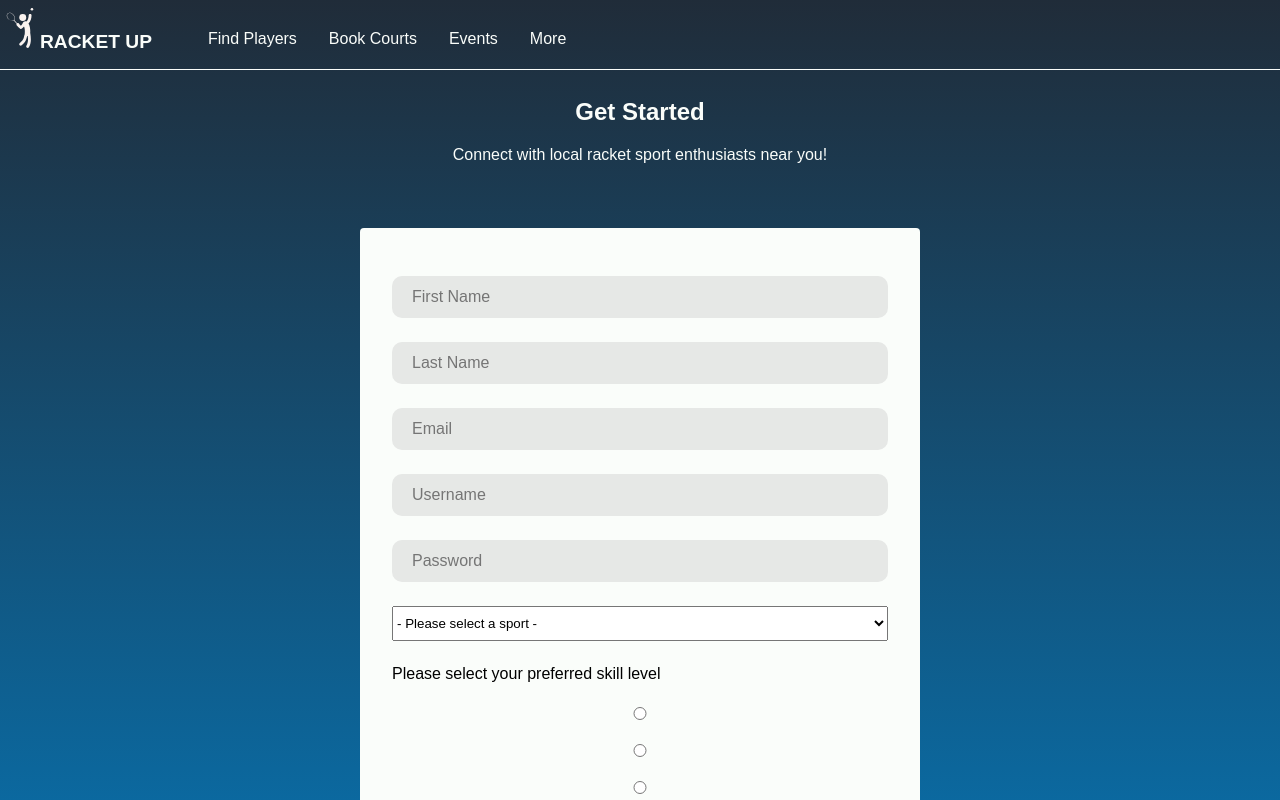
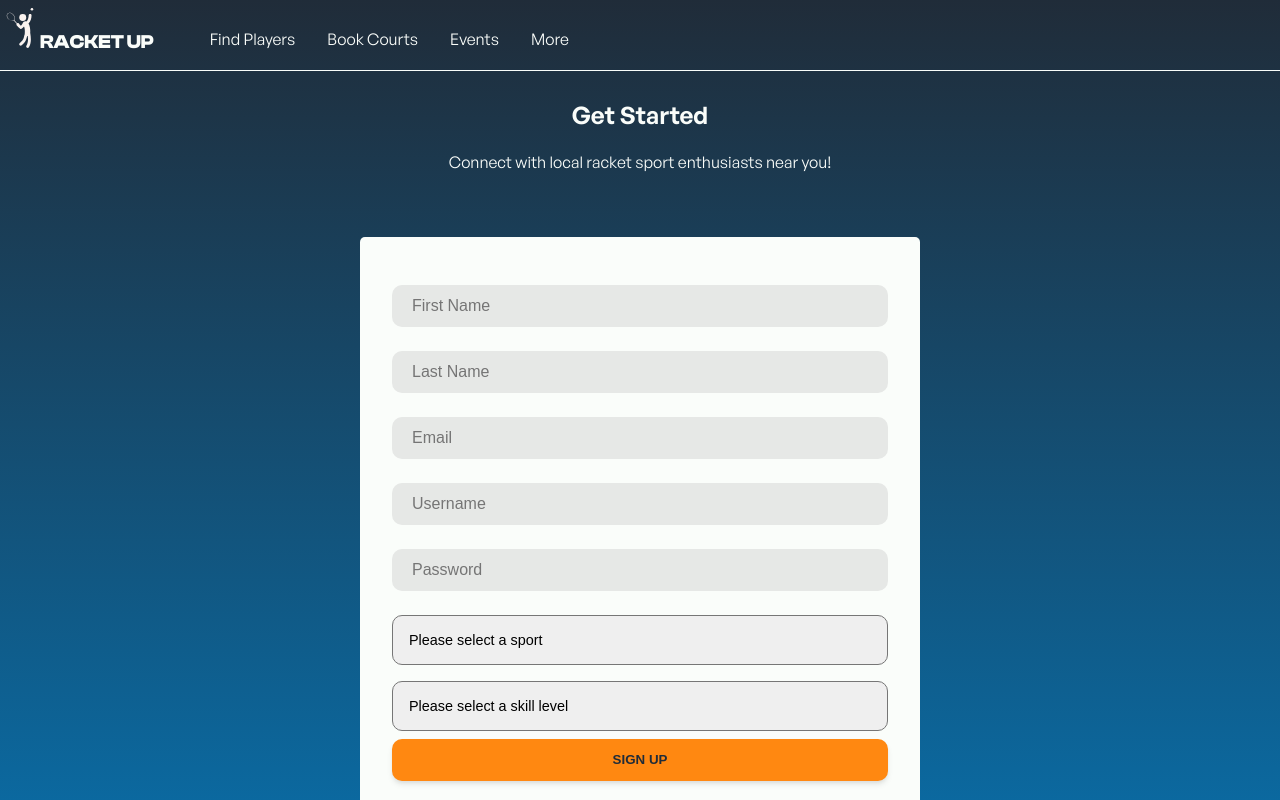
Before and after one commit to leon-bw/Racket-Up-Client, a React (Vite) app: page /signup in a window 1280 px wide. Shown: the top 800 px of the page. Built offline with nearby package versions, Linux system fonts and the light colour scheme.

Commit message:
Change radio buttons to dropdown to get values and fix form submit

```diff
--- a/src/App.jsx
+++ b/src/App.jsx
@@ -5,6 +5,7 @@ import NavigationMobile from "./Components/NavigationMobile/NavigationMobile";
 import HomePage from "./Pages/HomePage/HomePage";
 import SignUpPage from "./Pages/SignUpPage/SignUpPage";
 import LoginPage from "./Pages/LoginPage/LoginPage";
+import ProfilePage from "./Pages/ProfilePage/ProfilePage";
 
 function App() {
   return (
@@ -16,6 +17,7 @@ function App() {
           <Route path="/" element={<HomePage />} />
           <Route path="/signup" element={<SignUpPage />} />
           <Route path="/login" element={<LoginPage />} />
+          <Route path="/profile" element={<ProfilePage />} />
         </Routes>
       </BrowserRouter>
     </>
@@ -24,5 +26,5 @@ function App() {
 
 export default App;
 
-{/* <Route path="/profile" element={<ProfilePage />} />
-<Route path="*" element={<NotFoundPage />} /> */}
+
+{/* <Route path="*" element={<NotFoundPage />} /> */}
--- a/src/Components/Branding/Branding.scss
+++ b/src/Components/Branding/Branding.scss
@@ -18,5 +18,6 @@
         font-size: 1.2rem;
         display: inline-block;
         margin-bottom: 1rem;
+        font-family: "ClashDisplay";
     }
 }
--- a/src/Components/Button/Button.jsx
+++ b/src/Components/Button/Button.jsx
@@ -5,7 +5,7 @@ const Button = ({ children, className }) => {
   return (
     <motion.button
       className="btn"
-      whileHover={{ scale: 1.2 }}
+      whileHover={{ scale: 1.1 }}
       whileTap={{ scale: 0.9 }}
       transition={{ type: "spring", stiffness: 400, damping: 17 }}
     >
--- a/src/Components/Button/Button.scss
+++ b/src/Components/Button/Button.scss
@@ -6,11 +6,12 @@
     color: $primary-dark;
     border-radius: 10px;
     border: none;
-    padding: 0.65rem 1.25rem;
+    padding: 0.85rem 1.25rem;
     width: 100%;
     font-weight: 600;
     text-transform: uppercase;
     box-shadow: $shadow;
+    cursor: pointer;
 
 
     &--border{
--- a/src/Pages/LoginPage/LoginPage.jsx
+++ b/src/Pages/LoginPage/LoginPage.jsx
@@ -8,24 +8,34 @@ import Button from "../../Components/Button/Button";
 const LoginPage = () => {
   const navigate = useNavigate();
 
+  // const [isLoggedIn, setIsLoggedIn] = useState(false);
   const [error, setError] = useState("");
 
   const handleSubmit = async (e) => {
     e.preventDefault();
+
+    if(!e.target.username.value || !e.target.password.value) {
+      // Todo show a message to user
+      return
+    }
+
     try {
       const response = await axios.post(
         "http://localhost:8080/api/users/login",
         {
-          email: e.target.email.value,
+          username: e.target.username.value,
           password: e.target.password.value,
         }
       );
 
-      sessionStorage.setItem("AuthToken", response.data.token);
+      sessionStorage.setItem("AuthToken", response.data.authToken);
+
+      // setIsLoggedIn(true);
 
       navigate("/profile");
     } catch (error) {
-      setError(error.response.data);
+      console.log(error)
+      setError(error.response.data.error.message);
     }
   };
 
@@ -36,8 +46,9 @@ const LoginPage = () => {
           <div className="login__header">
             <h1 className="login__heading">Sign In</h1>
             <p className="login__text">
-              New user?
-              <Link to="/signup" class="login__switch-page">
+              New user ?
+              <Link to="/signup" className="login__switch-page">
+                {" "}
                 Create an account
               </Link>
             </p>
--- a/src/Pages/LoginPage/LoginPage.scss
+++ b/src/Pages/LoginPage/LoginPage.scss
@@ -21,10 +21,19 @@
 
     &__forgot-password {
         color: $primary;
+
+        &:hover {
+            text-decoration: underline;
+            cursor: pointer;
+        }
     }
 
     &__switch-page {
         color: $primary;
+
+        &:hover {
+            text-decoration: underline;
+        }
     }
 
 }
--- a/src/Pages/SignUpPage/SignUpPage.jsx
+++ b/src/Pages/SignUpPage/SignUpPage.jsx
@@ -23,9 +23,10 @@ const SignUpPage = () => {
         role: "user",
       });
       navigate("/login");
+
     } catch (error) {
       e.target.reset();
-      setError(error.response.data);
+      setError(error.response.data.error.message);
     }
   };
 
@@ -66,63 +67,28 @@ const SignUpPage = () => {
               placeholder="Password"
             />
             <select name="sport" id="sport">
-              <option value="">- Please select a sport -</option>
+              <option value="">Please select a sport</option>
               <option value="Tennis">Tennis</option>
               <option value="Squash">Squash</option>
               <option value="Badminton">Badminton</option>
             </select>
-            <legend>Please select your preferred skill level</legend>
-            <section className="radio">
-              <Input
-                className="radio__option"
-                type="radio"
-                name="skill_level"
-                id="1"
-                value="novice"
-                label="Novice"
-              />
-              <Input
-                className="radio__option"
-                type="radio"
-                name="skill_level"
-                id="2"
-                value="beginner"
-                label="Beginner"
-              />
-              <Input
-                className="radio__option"
-                type="radio"
-                name="skill_level"
-                id="3"
-                value="intermediate"
-                label="Intermediate"
-              />
-              <Input
-                className="radio__option"
-                type="radio"
-                name="skill_level"
-                id="4"
-                value="advanced"
-                label="Advanced"
-              />
-              <Input
-                className="radio__option"
-                type="radio"
-                name="skill_level"
-                id="5"
-                value="expert"
-                label="Expert"
-              />
+            <section className="signup__skill">
+            <select name="skill_level" id="skill_level">
+              <option value="">Please select a skill level</option>
+              <option value="1">Beginner</option>
+              <option value="2">Intermediate</option>
+              <option value="3">Advanced</option>
+            </select>
             </section>
-            <Link to="/login">
-              <Button type="submit" className="form__btn">Sign Up</Button>
-            </Link>
+              <Button type="submit" className="form__btn">
+                Sign Up
+              </Button>
             <p>{error}</p>
           </form>
         </div>
-      <p className="signup__switch-page">
-        Already have an account? <Link to="/login">Log in</Link>
-      </p>
+        <p className="signup__switch-page">
+          Already have an account? <Link to="/login"> Log in</Link>
+        </p>
       </section>
     </main>
   );
--- a/src/Pages/SignUpPage/SignUpPage.scss
+++ b/src/Pages/SignUpPage/SignUpPage.scss
@@ -12,14 +12,17 @@
 		padding: 0.5rem 2rem 2rem;
 		border: none;
 		outline: none;
-		border-radius: 0.25rem;
-
+		border-radius: 0.31rem;
     }
 
     &__headline {
         text-align: center;
         color: $primary-light;
         padding-bottom: 1rem;
+    }
+
+    &__heading {
+        font-weight: 600;
     }
 
     &__switch-page {
@@ -29,6 +32,10 @@
 
         a {
             color: $accent;
+
+            &:hover {
+                text-decoration: underline;
+            }
         }
     }
 }
@@ -37,6 +44,15 @@
 
     &__btn {
         border: none;
+    }
+
+    select {
+        appearance: none;
+        width: 100%;
+        font-size: .9rem;
+        cursor: pointer;
+        border-radius: 10px;
+        padding-left: 1rem;
     }
 }
 
@@ -51,17 +67,12 @@
     &__label {
         display: none;
     }
-
-    &::placeholder {
-        position: relative;
-        left: 2rem;
-    }
 }
 
 select {
     width: 100%;
     margin: .5rem 0;
-    padding: .5rem 0;
+    padding: 1rem 0;
 }
 
 legend {
--- a/src/styles/partials/base/_resets.scss
+++ b/src/styles/partials/base/_resets.scss
@@ -1,11 +1,13 @@
+@use "../base/typography.scss" as *;
+
 *,
 *::before,
 *::after {
   box-sizing: border-box;
-  font-family: "GeneralSans", Arial, Helvetica, sans-serif;
 }
 
 body {
+    font-family: "GeneralSans", Arial, Helvetica, sans-serif;
     margin: 0;
 }
 
--- a/src/styles/partials/base/_typography.scss
+++ b/src/styles/partials/base/_typography.scss
@@ -1,59 +1,47 @@
 @font-face {
     font-family: "GeneralSans";
-    src: url("../../../assets/fonts/GeneralSans/GeneralSans-Light.woff2") format("woff2"),
-         url("../../../assets/fonts/GeneralSans/GeneralSans-Light.woff") format("woff"),
-         url("../../../assets/fonts/GeneralSans/GeneralSans-Light.ttf") format("truetype");
+    src: url("./assets/fonts/GeneralSans/GeneralSans-Light.ttf") format("truetype"),
+    url("./assets/fonts/GeneralSans/GeneralSans-Light.otf") format("opentype");
     font-weight: 300;
-         font-display: swap;
     font-style: normal;
 }
 
 @font-face {
     font-family: "GeneralSans";
-    src: url("../../../assets/fonts/GeneralSans/GeneralSans-Regular.woff2") format("woff2"),
-         url("../../../assets/fonts/GeneralSans/GeneralSans-Regular.woff") format("woff"),
-         url("../../../assets/fonts/GeneralSans/GeneralSans-Regular.ttf") format("truetype");
+    src: url("./assets/fonts/GeneralSans/GeneralSans-Regular.ttf") format("truetype"),
+    url("./assets/fonts/GeneralSans/GeneralSans-Regular.otf") format("opentype");
     font-weight: 400;
-         font-display: swap;
     font-style: normal;
 }
 
 @font-face {
     font-family: "GeneralSans";
-    src: url("../../../assets/fonts/GeneralSans/GeneralSans-Semibold.woff2") format("woff2"),
-         url("../../../assets/fonts/GeneralSans/GeneralSans-Semibold.woff") format("woff"),
-         url("../../../assets/fonts/GeneralSans/GeneralSans-Semibold.ttf") format("truetype");
+    src: url("./assets/fonts/GeneralSans/GeneralSans-Semibold.ttf") format("truetype"),
+    url("./assets/fonts/GeneralSans/GeneralSans-Semibold.otf") format("opentype");
     font-weight: 600;
-         font-display: swap;
     font-style: normal;
 }
 
 @font-face {
     font-family: "GeneralSans";
-    src: url("../../../assets/fonts/GeneralSans/GeneralSans-Bold.woff2") format("woff2"),
-         url("../../../assets/fonts/GeneralSans/GeneralSans-Bold.woff") format("woff"),
-         url("../../../assets/fonts/GeneralSans/GeneralSans-Bold.ttf") format("truetype");
+    src: url("./assets/fonts/GeneralSans/GeneralSans-Bold.ttf") format("truetype"),
+    url("./assets/fonts/GeneralSans/GeneralSans-Bold.otf") format("opentype");
     font-weight: 700;
-         font-display: swap;
     font-style: normal;
 }
 
 @font-face {
-    font-family: 'ClashDisplay';
-    src: url('../../../assets/fonts/clashDisplay/ClashDisplay-Semibold.woff2') format('woff2'),
-        url('../../../assets/fonts/clashDisplay/ClashDisplay-Semibold.woff') format('woff'),
-        url('../../../assets/fonts/clashDisplay/ClashDisplay-Semibold.ttf') format('truetype');
+    font-family: "ClashDisplay";
+    src: url("./assets/fonts/clashDisplay/ClashDisplay-Semibold.ttf") format("truetype"),
+    url("./assets/fonts/clashDisplay/ClashDisplay-Semibold.otf") format("opentype");
     font-weight: 600;
-        font-display: swap;
     font-style: normal;
 }
 
 @font-face {
-    font-family: 'ClashDisplay';
-    src: url('../../../assets/fonts/clashDisplay/ClashDisplay-Bold.woff2') format('woff2'),
-        url('../../../assets/fonts/clashDisplay/ClashDisplay-Bold.woff') format('woff'),
-        url('../../../assets/fonts/clashDisplay/ClashDisplay-Bold.ttf') format('truetype');
+    font-family: "ClashDisplay";
+    src: url("./assets/fonts/clashDisplay/ClashDisplay-Bold.ttf") format("truetype"),
+    url("./assets/fonts/clashDisplay/ClashDisplay-Bold.otf") format("opentype");
     font-weight: 700;
-        font-display: swap;
     font-style: normal;
 }
```
Also changed, not shown: src/Pages/ProfilePage/ProfilePage.jsx (+83 -0 lines). Lines whose indentation alone changed are shown as unchanged.
